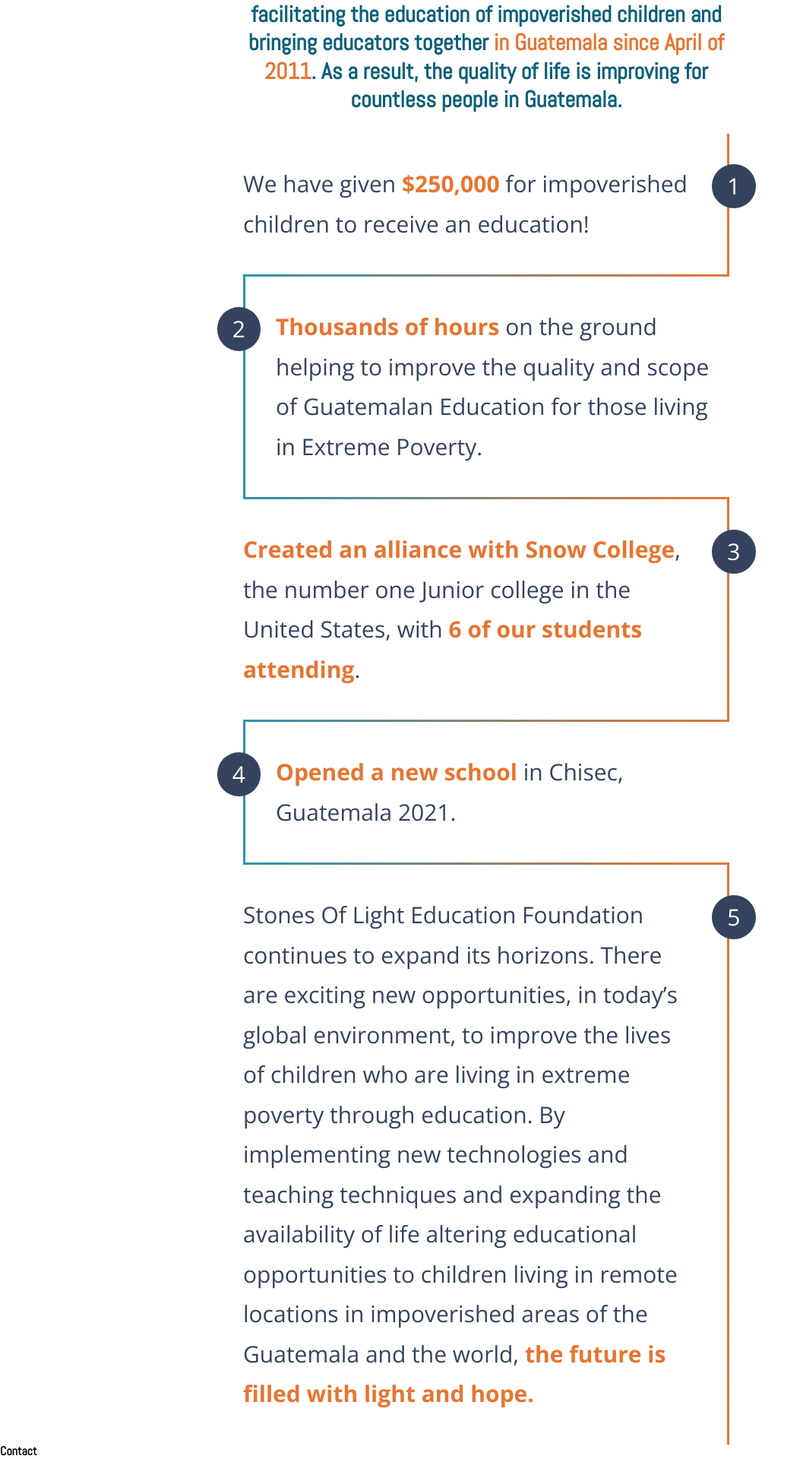
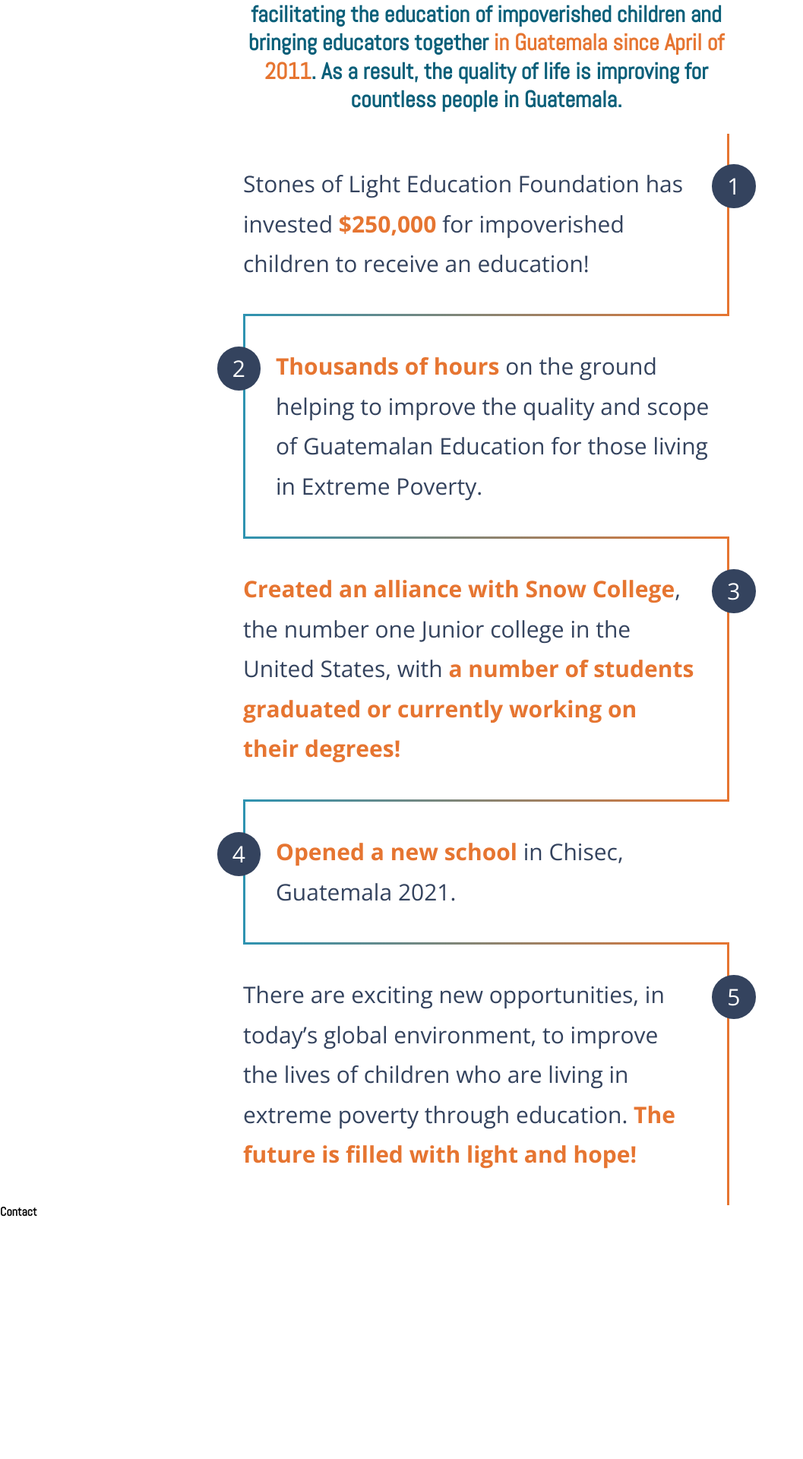
Before and after one commit to PopeDearden/stonesoflight, a React (Create React App) app: page / in a window 1280 px wide. Shown: the part 2352-4272 px from the top of the page at 76% size, without its empty margins (0-1057 px from the left). After the commit the page ends 3957 px from the top, so only its background shows below. Built offline with nearby package versions, Linux system fonts and the light colour scheme.

Commit message:
changed some wording

```diff
--- a/src/components/sections/Impact.jsx
+++ b/src/components/sections/Impact.jsx
@@ -13,11 +13,11 @@ function Impact() {
 <div className="Timeline">
 <main>
   <Zoom>
-  <p>We have given <b>$250,000</b> for impoverished children to receive an education!</p>
+  <p>Stones of Light Education Foundation has invested <b>$250,000</b> for impoverished children to receive an education!</p>
    <p><b>Thousands of hours</b> on the ground helping to improve the quality and scope of Guatemalan Education for those living in Extreme Poverty.</p>
-  <p><b>Created an alliance with Snow College</b>, the number one Junior college in the United States, with<b> 6 of our students attending</b>.</p>
+  <p><b>Created an alliance with Snow College</b>, the number one Junior college in the United States, with<b> a number of students graduated or currently working on their degrees!</b></p>
 <p><b>Opened a new school</b> in Chisec, Guatemala 2021.</p>
-<p>Stones Of Light Education Foundation continues to expand its horizons. There are exciting new opportunities, in today’s global environment, to improve the lives of children who are living in extreme poverty through education. By implementing new technologies and teaching techniques and expanding the availability of life altering educational opportunities to children living in remote locations in impoverished areas of the Guatemala and the world, <b>the future is filled with light and hope.</b></p>
+<p>There are exciting new opportunities, in today’s global environment, to improve the lives of children who are living in extreme poverty through education.  <b>The future is filled with light and hope!</b></p>
   </Zoom>
 </main>
 </div>
```
Also changed, not shown: 1 other file (tests, documents, lock files or other folders).
